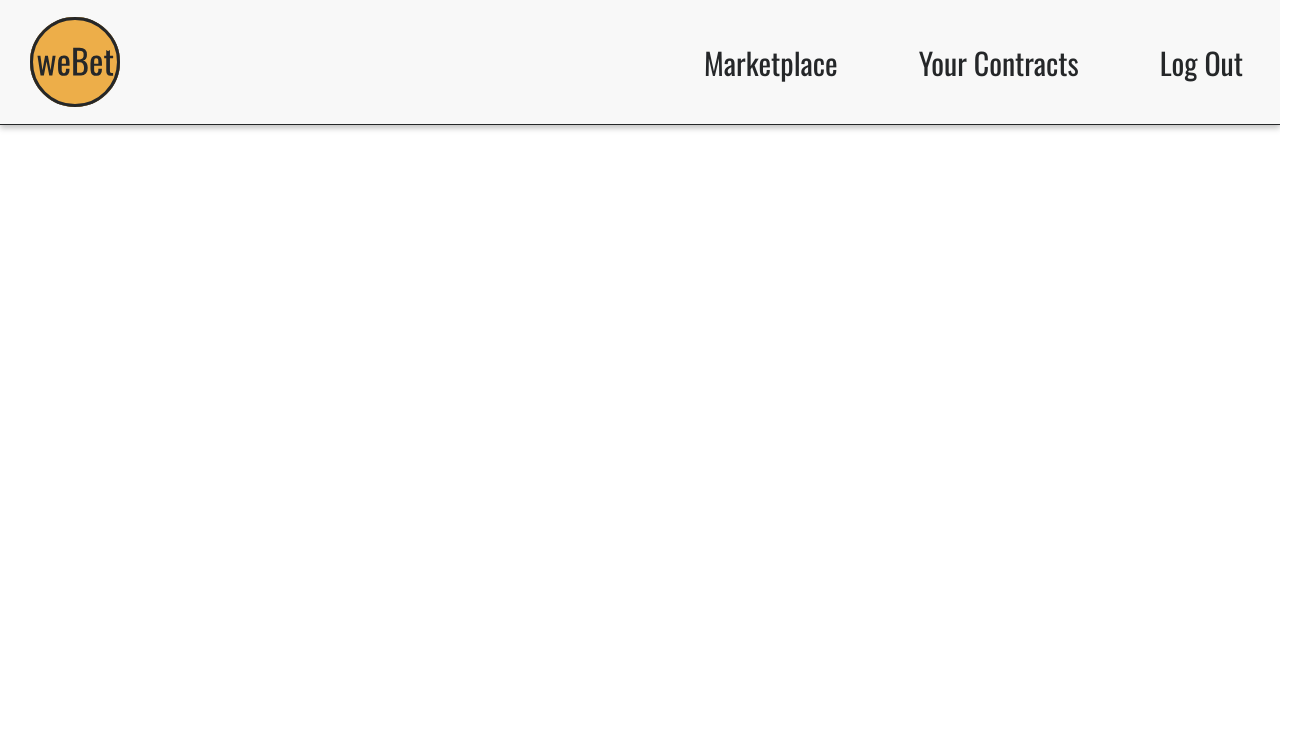
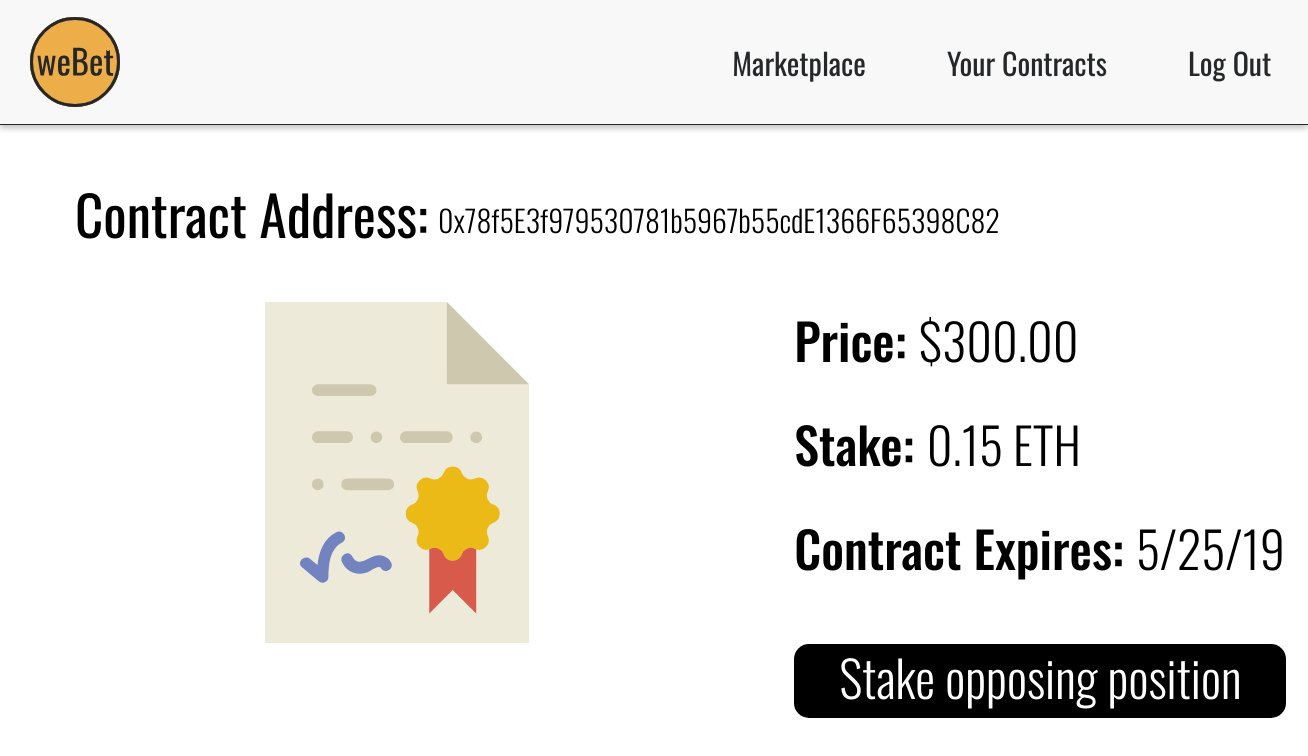
Before and after one commit to hmalik88/webetfrontend, a React (Create React App) app: page /contract/1 in a window 1280 px wide. Shown: the top 756 px of the page, 1308 px wide, since content can reach past the window. Built offline with nearby package versions, Linux system fonts and the light colour scheme.

Commit message:
done with styling contract page

```diff
--- a/src/components/ContractCard.js
+++ b/src/components/ContractCard.js
@@ -1,10 +1,13 @@
 import React from 'react'
 import '../scss/ContractCard.scss'
 import ContractPic from '../assets/contract.svg'
+import { withRouter } from 'react-router-dom'
 
-export default class ContractCard extends React.Component {
+class ContractCard extends React.Component {
 
-
+  handleClick = () => {
+    this.props.history.push('/contract/0x78f5E3f979530781b5967b55cdE1366F65398C82')
+  }
 
   render() {
     return(
@@ -21,3 +24,5 @@ export default class ContractCard extends React.Component {
       )
   }
 }
+
+export default withRouter(ContractCard);
--- /dev/null
+++ b/src/containers/Contract.js
@@ -0,0 +1,33 @@
+import React from 'react'
+import '../scss/Contract.scss'
+import largeContract from '../assets/largecontract.svg'
+
+export default class Contract extends React.Component {
+
+  constructor(props) {
+    super(props)
+    let root = document.querySelector('#root');
+    root.className = '';
+    root.classList.toggle('contract-root');
+  }
+
+  render() {
+    return(
+      <>
+        <div className="contract-section1">
+          <div className="contract-title">Contract Address:<span className="contract-address">0x78f5E3f979530781b5967b55cdE1366F65398C82</span></div>
+        </div>
+        <div className="contract-section2">
+          <img src={largeContract} alt="" className="large-contract" />
+          <div className="contract-info-container">
+            <div className="contract-position"><label className="position-label">Price: </label> $300.00</div>
+            <div className="contract-stake"><label className="stake-label">Stake: </label> 0.15 ETH</div>
+            <div className="contract-expiration"><label className="exp-label">Contract Expires: </label>5/25/19</div>
+            <div className="bet-button"><div className="bet-btn-txt">Stake opposing position</div></div>
+          </div>
+        </div>
+      </>
+      )
+  }
+
+}
--- a/src/containers/NavComponents.js
+++ b/src/containers/NavComponents.js
@@ -2,6 +2,7 @@ import React from 'react'
 import { Switch, Route } from 'react-router-dom'
 import MarketPlace from './Marketplace'
 import NavBar from '../components/NavBar'
+import Contract from './Contract'
 
 export default class NavComponents extends React.Component {
 
@@ -10,6 +11,7 @@ export default class NavComponents extends React.Component {
       <>
         <NavBar />
         <Switch>
+          <Route exact path="/contract/:number" component={Contract} />
           <Route exact path="/marketplace" render={() => <MarketPlace />} />
         </Switch>
       </>
--- /dev/null
+++ b/src/scss/Contract.scss
@@ -0,0 +1,92 @@
+.contract-root {
+  display: grid;
+  grid-template-columns: 1fr;
+  grid-template-rows: 124px 178px auto;
+  width: 100%;
+  height: 100%;
+}
+
+.contract-section1 {
+  grid-column: 1 / 2;
+  grid-row: 2 / 3;
+  display: flex;
+  justify-content: flex-start;
+  align-items: center;
+}
+
+.contract-title {
+  font-family: 'Oswald', sans-serif;
+  font-size: 55px;
+  font-weight: 400;
+  margin-left: 75px;
+}
+
+.contract-address {
+  font-size: 30px;
+  font-weight: 300;
+  position: relative;
+  bottom: 5px;
+  margin-left: 10px;
+}
+
+.contract-section2 {
+  grid-column: 1 / 2;
+  grid-row: 3 / 4;
+  display: flex;
+  justify-content: flex-start;
+  align-items: flex-start;
+}
+
+.large-contract {
+  margin-left: 265px;
+}
+
+.contract-info-container {
+  font-family: 'Oswald', sans-serif;
+  font-size: 50px;
+  font-weight: 300;
+  width: 514px;
+  height: 389px;
+  display: flex;
+  justify-content: flex-start;
+  align-items: flex-start;
+  position: relative;
+  margin-left: 265px;
+  flex-flow: column;
+}
+
+.position-label, .stake-label, .exp-label {
+  font-weight: 500;
+}
+
+.contract-position, .contract-stake {
+  margin-bottom: 30px;
+}
+
+.contract-expiration {
+  margin-bottom: 60px;
+}
+
+
+
+.bet-button {
+  width: 492px;
+  height: 88px;
+  background-color: #000;
+  color: #fff;
+  display: flex;
+  justify-content: center;
+
+  border-radius: 15px;
+  cursor: pointer;
+}
+
+.bet-btn-txt {
+  position: relative;
+  bottom: 5px;
+}
+
+.bet-button:hover {
+  background-color: #EDAE49;
+  color: #000;
+}
--- a/src/scss/ContractCard.scss
+++ b/src/scss/ContractCard.scss
@@ -6,7 +6,6 @@
   align-items: flex-start;
   transition: transform 300ms;
   cursor: pointer;
-
 }
 
 .contract-pic {
```
Also changed, not shown: src/assets/largecontract.svg (added).
